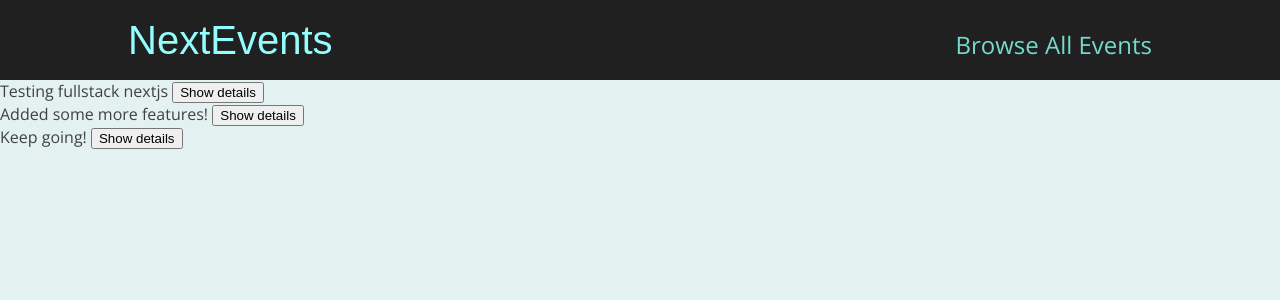
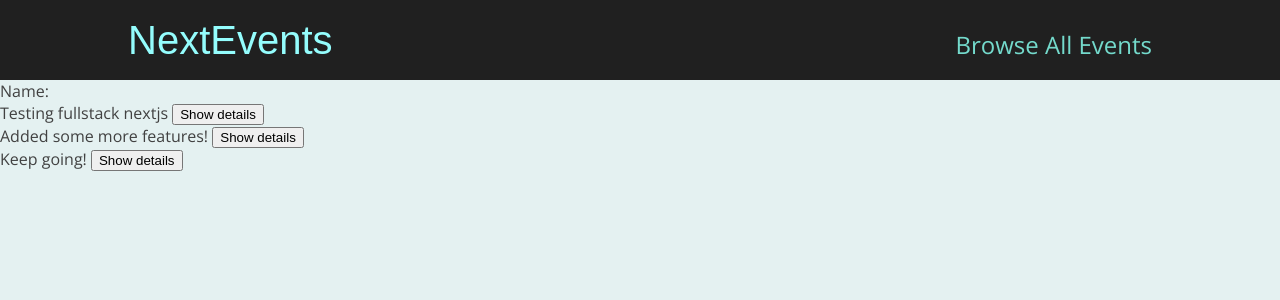
Before and after one commit to Ajioz/eventApp, a Next.js app: page /feedback in a window 1280 px wide. Shown: the top 300 px of the page. Built offline with nearby package versions, Linux system fonts and the light colour scheme.

Commit message:
improved route

```diff
--- a/pages/api/[feedbackId].js
+++ b/pages/api/feedback/[feedbackId].js
@@ -1,4 +1,4 @@
-import { buildFeedbackPath, extractFeedback } from "./feedback";
+import { buildFeedbackPath, extractFeedback } from "./index";
 
 const handler = async (req, res) => {
   try {
--- a/pages/api/feedback.js
+++ b/pages/api/feedback/index.js
@@ -34,8 +34,8 @@ async function handler(req, res) {
     }
   } else {
     try {
-     const filePath = buildFeedbackPath();
-     const data = await extractFeedback(filePath);
+      const filePath = buildFeedbackPath();
+      const data = await extractFeedback(filePath);
       return res.status(200).json({ feedBacK: data });
     } catch (error) {
       console.log("Failed to retrieve data");
--- a/pages/feedback/index.js
+++ b/pages/feedback/index.js
@@ -4,14 +4,14 @@ import { buildFeedbackPath, extractFeedback } from "../api/feedback";
 const FeedbackPage = (props) => {
   const [feedbackData, setFeedbackData] = useState();
   const showDetails = async (id) => {
-    const res = await fetch(`/api/${id}`);
+    const res = await fetch(`/api/feedback/${id}`);
     const data = await res.json();
     setFeedbackData(data.feedback);
   };
 
   return (
     <>
-      {feedbackData && <p>{feedbackData.name}</p>}
+      <span>Name: {feedbackData && <span>{feedbackData.name}</span>}</span>
       <ul>
         {props.feedbackItems.map((item) => (
           <li key={item.id}>
```
